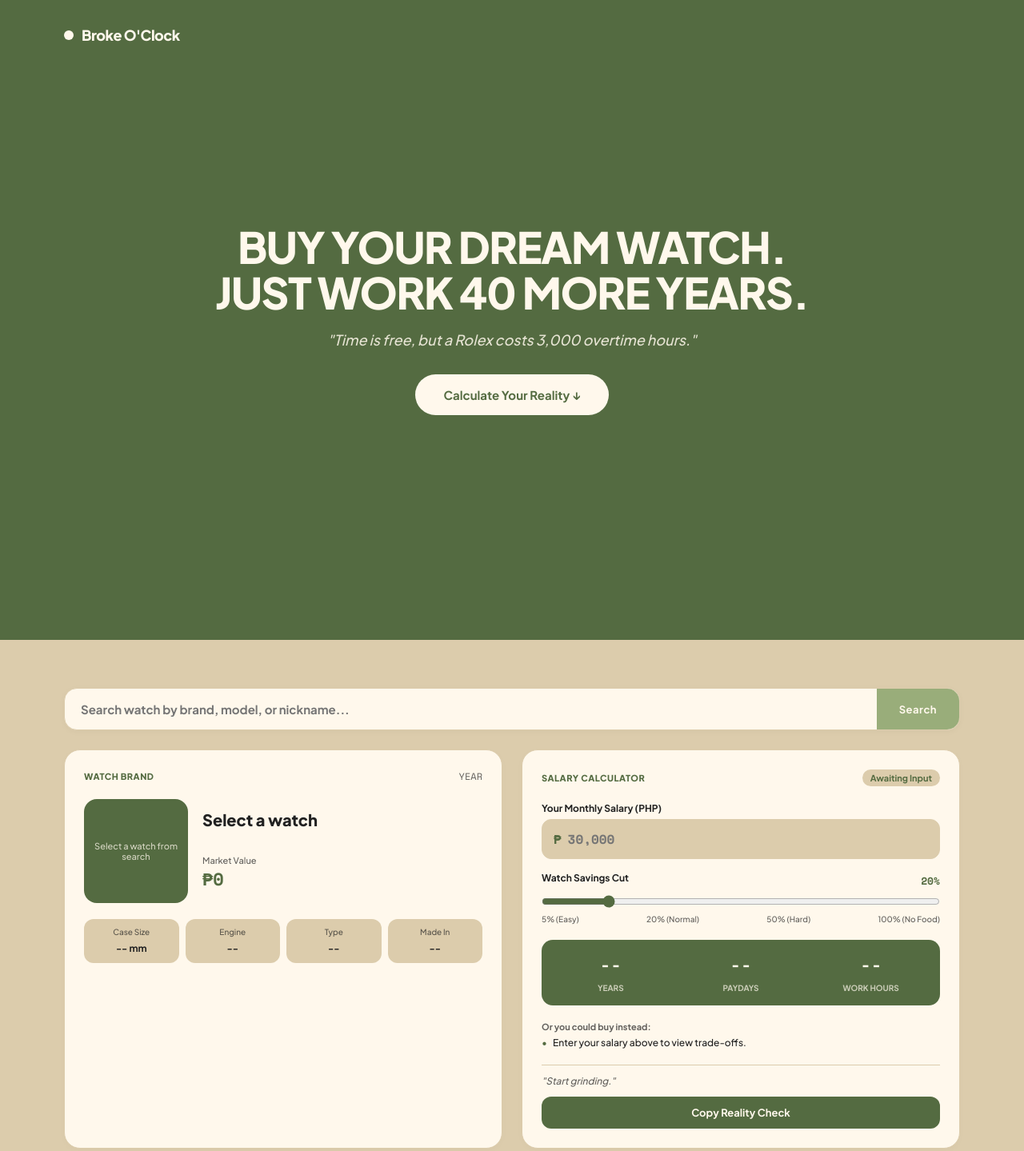
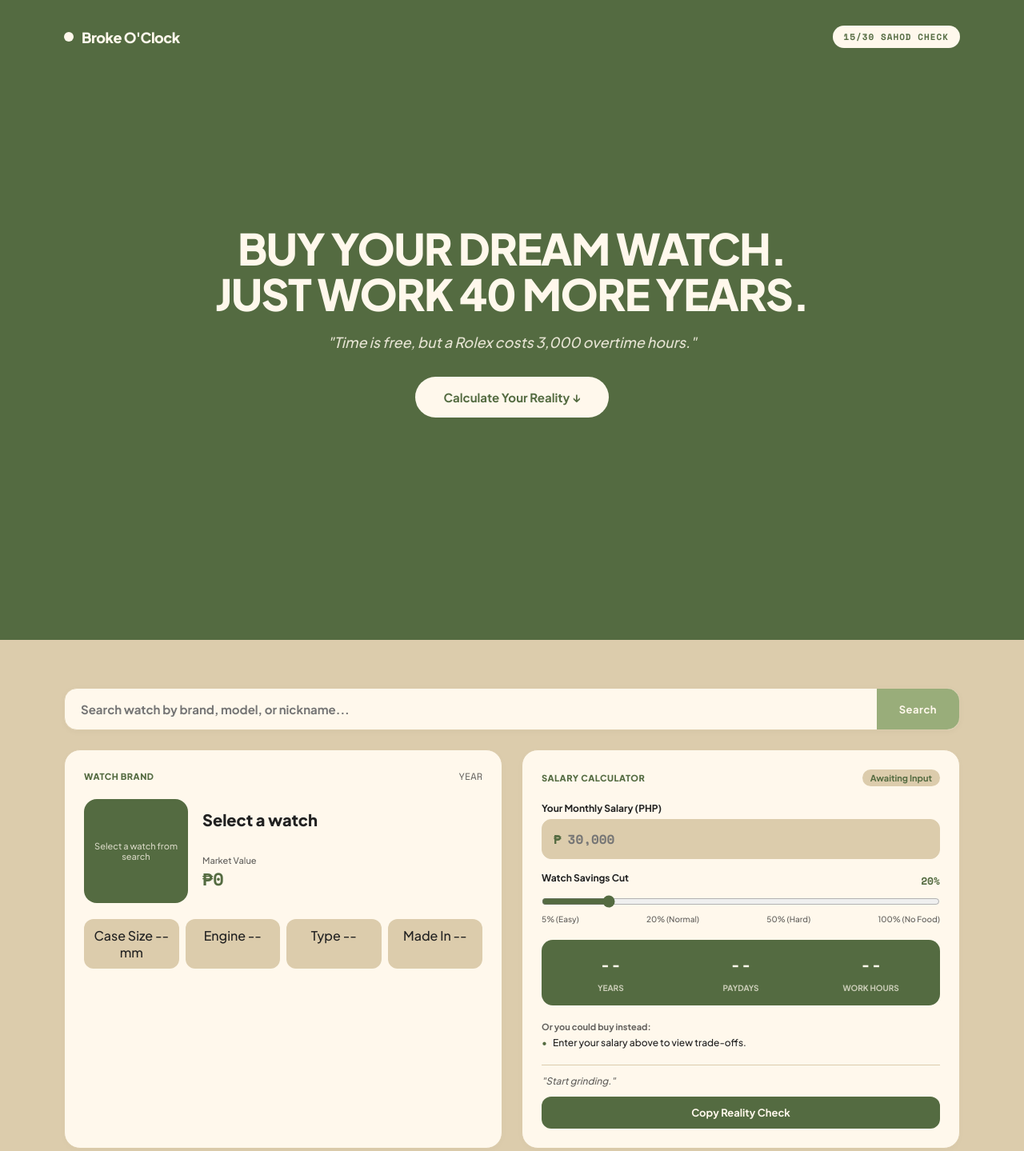
Before and after one commit to AceMedina/broke-oclock, a plain HTML site: page index.html in a window 1280 px wide. Shown: the whole page at 80% size. Drawn offline with nearby package versions, Linux system fonts and the light colour scheme.

Commit message:
sahod tag addition

```diff
--- a/index.html
+++ b/index.html
@@ -18,6 +18,7 @@
         <span class="brand-dot"></span>
         <span class="brand-name">Broke O'Clock</span>
       </div>
+      <span class="nav-sahod-tag">15/30 SAHOD CHECK</span>
     </nav>
 
     <div class="hero-content">
@@ -31,7 +32,6 @@
       <a href="#dashboard" class="hero-cta">Calculate Your Reality ↓</a>
     </div>
 
-    <!-- Empty spacer to maintain vertical centering -->
     <div class="hero-spacer"></div>
   </section>
 
@@ -85,20 +85,20 @@
           <!-- Specs Tiles -->
           <div class="specs-row">
             <div class="spec-tile">
-              <span class="tile-label">Case Size</span>
-              <span id="spec-case" class="tile-val">-- mm</span>
+              <span class="spec-label">Case Size</span>
+              <span id="spec-case" class="spec-data">-- mm</span>
             </div>
             <div class="spec-tile">
-              <span class="tile-label">Engine</span>
-              <span id="spec-movement" class="tile-val">--</span>
+              <span class="spec-label">Engine</span>
+              <span id="spec-movement" class="spec-data">--</span>
             </div>
             <div class="spec-tile">
-              <span class="tile-label">Type</span>
-              <span id="spec-category" class="tile-val">--</span>
+              <span class="spec-label">Type</span>
+              <span id="spec-category" class="spec-data">--</span>
             </div>
             <div class="spec-tile">
-              <span class="tile-label">Made In</span>
-              <span id="spec-origin" class="tile-val">--</span>
+              <span class="spec-label">Made In</span>
+              <span id="spec-origin" class="spec-data">--</span>
             </div>
           </div>
         </div>
--- a/style.css
+++ b/style.css
@@ -46,6 +46,17 @@ body {
   display: flex;
   justify-content: space-between;
   align-items: center;
+}
+
+.nav-sahod-tag {
+  font-family: var(--font-num);
+  font-size: 11px;
+  font-weight: 700;
+  letter-spacing: 1px;
+  color: var(--c-dark-green);
+  background-color: var(--c-white);
+  padding: 6px 14px;
+  border-radius: 20px;
 }
 
 .brand {
```
